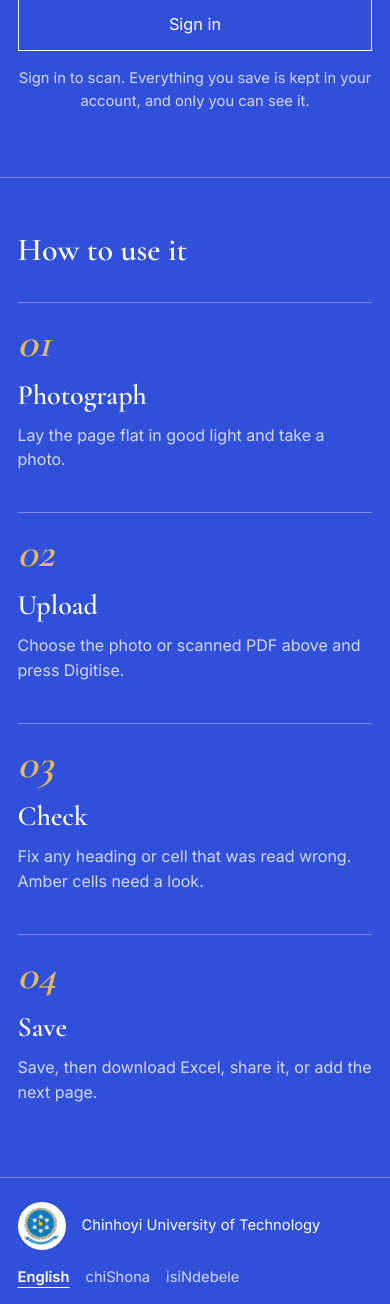
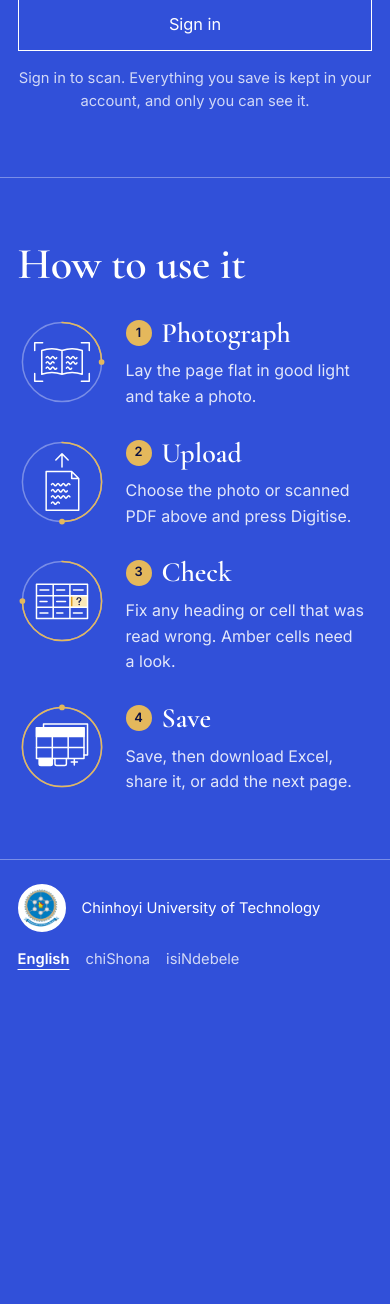
Before and after one commit to kuziva-m/Final-Project, a Flask app: page / in a window 390 px wide. Shown: the part 752-2056 px from the top of the page. After the commit the page ends 1722 px from the top, so only its background shows below. Run offline with Flask 3, Linux system fonts and the light colour scheme; some libraries are stand-ins or nearby versions.

Commit message:
Redesign the "How to use it" steps as an illustrated rail
Each step now has its own line drawing, following one ledger page from
handwriting to typed data: an open ledger in a camera frame, the page
going up, the typed table with the app's amber "?" cell, and the saved
Excel sheets. The drawings use one stroke weight like the CUT emblem,
and a ring around each fills with gold a quarter at a time to show
progress. Step numbers become gold nodes centred on the title's first
line, so they stay put when a translation wraps.

The heading now outranks the step titles (64px vs 36px), body text is
brighter and wider for readability, and the old italic numerals and
per-step rules are gone. Four columns on desktop, two on tablets, and
one step per row on phones with the drawing beside the text.

Co-Authored-By: Claude Opus 5.5 <noreply@anthropic.com>

```diff
--- a/web/static/style.css
+++ b/web/static/style.css
@@ -348,19 +348,22 @@ button:disabled {
   cursor: progress;
 }
 
-/* Instructions under the hero */
+/* Instructions under the hero: four steps in a row. Each drawing follows the
+   same ledger page from handwriting to typed data, and its ring fills with
+   gold to show how far along you are (partials/step_art.html). */
 
 .howto {
-  padding: 3.5rem var(--edge) 4.5rem;
+  padding: clamp(4rem, 8vw, 7.5rem) var(--edge);
   border-top: 1px solid var(--line);
 }
 
 .howto h2 {
   font-family: var(--serif);
   font-weight: 600;
-  font-size: clamp(2rem, 3.2vw, 3rem);
+  font-size: clamp(2.75rem, 4.5vw, 4rem);
   line-height: 1;
-  margin: 0 0 2.25rem;
+  letter-spacing: -0.01em;
+  margin: 0 0 clamp(2rem, 4.4vw, 4rem);
 }
 
 .howto ol {
@@ -369,35 +372,74 @@ button:disabled {
   padding: 0;
   display: grid;
   grid-template-columns: repeat(4, minmax(0, 1fr));
-  gap: 2.5rem;
+  align-items: start;
+  gap: 2.5rem 3rem;
 }
 
 .howto li {
-  padding-top: 1.25rem;
-  border-top: 1px solid var(--line);
+  display: flex;
+  flex-direction: column;
+  gap: 1.75rem;
+  min-width: 0;
 }
 
-.step-num {
-  display: block;
+.step-copy { min-width: 0; }
+
+.howto h3 {
+  --title-size: clamp(1.75rem, 2.5vw, 2.25rem);
+  --num-size: 30px;
+  display: flex;
+  align-items: flex-start;
+  gap: 0.875rem;
   font-family: var(--serif);
-  font-style: italic;
-  font-weight: 500;
-  font-size: 2.6rem;
-  line-height: 1;
-  color: var(--gold);
+  font-weight: 600;
+  font-size: var(--title-size);
+  line-height: 1.1;
+  margin: 0 0 0.625rem;
 }
 
-.howto h3 {
-  font-family: var(--serif);
+/* The step number: a solid gold node, like the emblem's. Centred on the
+   title's first line, so it stays put when a translation wraps. */
+.step-num {
+  flex: none;
+  display: inline-flex;
+  align-items: center;
+  justify-content: center;
+  width: var(--num-size);
+  height: var(--num-size);
+  margin-top: calc((var(--title-size) * 1.1 - var(--num-size)) / 2);
+  border-radius: 50%;
+  background: var(--gold);
+  color: var(--navy);
+  font-family: var(--sans);
+  font-size: 0.94rem;
   font-weight: 600;
-  font-size: 1.75rem;
-  margin: 0.6rem 0 0.35rem;
+  line-height: 1;
 }
 
 .howto p {
   margin: 0;
-  color: var(--muted);
+  max-width: 38ch;
+  font-size: clamp(1rem, 1.25vw, 1.125rem);
+  line-height: 1.6;
+  color: rgba(255, 255, 255, 0.86);
+  text-wrap: pretty;
 }
+
+/* White line art at one stroke weight. The track uses the hairline colour;
+   gold marks progress and nothing else. */
+.step-art {
+  display: block;
+  flex: none;
+  width: clamp(5.5rem, 12vw, 10.5rem);
+  height: auto;
+  aspect-ratio: 1;
+  color: var(--white);
+}
+
+.step-art .track { stroke: var(--line); }
+.step-art .progress { stroke: var(--gold); }
+.step-art .node { fill: var(--gold); }
 
 /* ---------------------------------------------------------------------- */
 /* Review page                                                              */
@@ -1315,7 +1357,12 @@ tfoot td.total-label {
 }
 
 @media (max-width: 600px) {
-  .howto ol { grid-template-columns: 1fr; }
+  /* Steps stack, each drawing small beside its text */
+  .howto ol { grid-template-columns: 1fr; gap: 1.75rem; }
+  .howto li { flex-direction: row; align-items: flex-start; gap: 1.25rem; }
+  .step-art { width: 5.5rem; }
+  .howto h3 { --title-size: 1.75rem; --num-size: 26px; gap: 0.625rem; }
+  .step-num { font-size: 0.8rem; }
   .pick, .pick .btn, .file-pick { width: 100%; }
   .sheet { box-shadow: 6px 6px 0 var(--navy); max-height: 65vh; }
 
--- a/web/templates/index.html
+++ b/web/templates/index.html
@@ -44,28 +44,37 @@
   </section>
   {% endif %}
 
+  {% from "partials/step_art.html" import step_art %}
   <section class="howto" aria-labelledby="howto-heading">
     <h2 id="howto-heading">{{ _("How to use it") }}</h2>
     <ol>
       <li>
-        <span class="step-num">01</span>
-        <h3>{{ _("Photograph") }}</h3>
-        <p>{{ _("Lay the page flat in good light and take a photo.") }}</p>
+        {{ step_art(1) }}
+        <div class="step-copy">
+          <h3><span class="step-num">1</span>{{ _("Photograph") }}</h3>
+          <p>{{ _("Lay the page flat in good light and take a photo.") }}</p>
+        </div>
       </li>
       <li>
-        <span class="step-num">02</span>
-        <h3>{{ _("Upload") }}</h3>
-        <p>{{ _("Choose the photo or scanned PDF above and press Digitise.") }}</p>
+        {{ step_art(2) }}
+        <div class="step-copy">
+          <h3><span class="step-num">2</span>{{ _("Upload") }}</h3>
+          <p>{{ _("Choose the photo or scanned PDF above and press Digitise.") }}</p>
+        </div>
       </li>
       <li>
-        <span class="step-num">03</span>
-        <h3>{{ _("Check") }}</h3>
-        <p>{{ _("Fix any heading or cell that was read wrong. Amber cells need a look.") }}</p>
+        {{ step_art(3) }}
+        <div class="step-copy">
+          <h3><span class="step-num">3</span>{{ _("Check") }}</h3>
+          <p>{{ _("Fix any heading or cell that was read wrong. Amber cells need a look.") }}</p>
+        </div>
       </li>
       <li>
-        <span class="step-num">04</span>
-        <h3>{{ _("Save") }}</h3>
-        <p>{{ _("Save, then download Excel, share it, or add the next page.") }}</p>
+        {{ step_art(4) }}
+        <div class="step-copy">
+          <h3><span class="step-num">4</span>{{ _("Save") }}</h3>
+          <p>{{ _("Save, then download Excel, share it, or add the next page.") }}</p>
+        </div>
       </li>
     </ol>
   </section>
--- /dev/null
+++ b/web/templates/partials/step_art.html
@@ -0,0 +1,55 @@
+{#- Line drawings for the "How to use it" steps. One ledger page goes from
+    handwriting (steps 1-2) to typed data (steps 3-4), ending as an Excel
+    file. The ring fills with gold a quarter at a time to show progress.
+    Drawn on a 200 grid at one stroke weight, like the CUT emblem; the ink,
+    track and gold colours come from .step-art in style.css. -#}
+{% macro step_art(n) -%}
+{%- set arcs = {
+  1: "M100 10 A90 90 0 0 1 190 100",
+  2: "M100 10 A90 90 0 0 1 190 100 A90 90 0 0 1 100 190",
+  3: "M100 10 A90 90 0 0 1 190 100 A90 90 0 0 1 100 190 A90 90 0 0 1 10 100",
+  4: "M100 10 A90 90 0 1 1 99.99 10",
+} -%}
+{%- set nodes = {1: (190, 100), 2: (100, 190), 3: (10, 100), 4: (100, 10)} -%}
+<svg class="step-art" viewBox="0 0 200 200" fill="none" stroke-width="3.4" stroke-linecap="round" stroke-linejoin="round" aria-hidden="true" focusable="false" xmlns="http://www.w3.org/2000/svg">
+  <circle class="track" cx="100" cy="100" r="90"/>
+  <path class="progress" d="{{ arcs[n] }}"/>
+  <circle class="node" cx="{{ nodes[n][0] }}" cy="{{ nodes[n][1] }}" r="6.5"/>
+  {%- if n == 1 %}
+  {#- An open ledger, handwritten, framed in a camera viewfinder -#}
+  <g stroke="currentColor">
+    <path d="M38 74 V56 H56 M144 56 H162 V74 M162 126 V144 H144 M56 144 H38 V126"/>
+    <path d="M54 74 Q77 66 100 74 Q123 66 146 74 V128 Q123 120 100 128 Q77 120 54 128 Z M100 74 V128"/>
+    <path d="M64 90 q3 -5.5 6 0 t6 0 t6 0 t6 0 M64 102 q3 -5.5 6 0 t6 0 t6 0 M64 114 q3 -5.5 6 0 t6 0 t6 0 t6 0 M110 90 q3 -5.5 6 0 t6 0 t6 0 t6 0 M110 102 q3 -5.5 6 0 t6 0 t6 0 t6 0 M110 114 q3 -5.5 6 0 t6 0"/>
+  </g>
+  {%- elif n == 2 %}
+  {#- The handwritten page going up -#}
+  <g stroke="currentColor">
+    <path d="M100 66 V36 M86 50 L100 36 L114 50"/>
+    <path d="M64 76 H122 L138 92 V164 H64 Z M122 76 V92 H138"/>
+    <path d="M76 106 q3 -5.5 6 0 t6 0 t6 0 t6 0 t6 0 t6 0 t6 0 M76 120 q3 -5.5 6 0 t6 0 t6 0 t6 0 t6 0 t6 0 M76 134 q3 -5.5 6 0 t6 0 t6 0 t6 0 t6 0 t6 0 t6 0 M76 148 q3 -5.5 6 0 t6 0 t6 0"/>
+  </g>
+  {%- elif n == 3 %}
+  {#- The page as typed data, with one cell in the app's "unsure" amber -#}
+  <rect x="118" y="88" width="40" height="26" fill="#FBE8B8"/>
+  <rect x="119.7" y="89.7" width="4" height="22.6" fill="#D99A1E"/>
+  <g stroke="currentColor">
+    <path d="M42 62 H158 V140 H42 Z M80 62 V140 M118 62 V140 M42 88 H158 M42 114 H158"/>
+    <path d="M50 75 H70 M88 75 H106 M126 75 H148 M50 101 H66 M88 101 H108 M50 127 H68 M88 127 H102 M126 127 H146"/>
+  </g>
+  <path d="M134 96.5 Q134 92.5 138.5 92.5 Q143 92.5 143 96.5 Q143 99.5 139 100.8 V103.5" stroke="#0B1040" stroke-width="2.6"/>
+  <circle cx="139" cy="108" r="1.7" fill="#0B1040"/>
+  {%- else %}
+  {#- The saved spreadsheet: a stack of pages with sheet tabs and "add page" -#}
+  <g stroke="currentColor">
+    <path d="M58 56 V48 H158 V118 H150"/>
+    <path d="M42 56 H150 V126 H42 Z"/>
+    <path d="M42 56 H150 V76 H42 Z" fill="currentColor"/>
+    <path d="M78 76 V126 M114 76 V126 M42 101 H150"/>
+    <path d="M48 126 V138 Q48 142 52 142 H74 Q78 142 78 138 V126 Z" fill="currentColor"/>
+    <path d="M84 126 V138 Q84 142 88 142 H106 Q110 142 110 138 V126"/>
+    <path d="M128 127 V141 M121 134 H135"/>
+  </g>
+  {%- endif %}
+</svg>
+{%- endmacro %}
```
